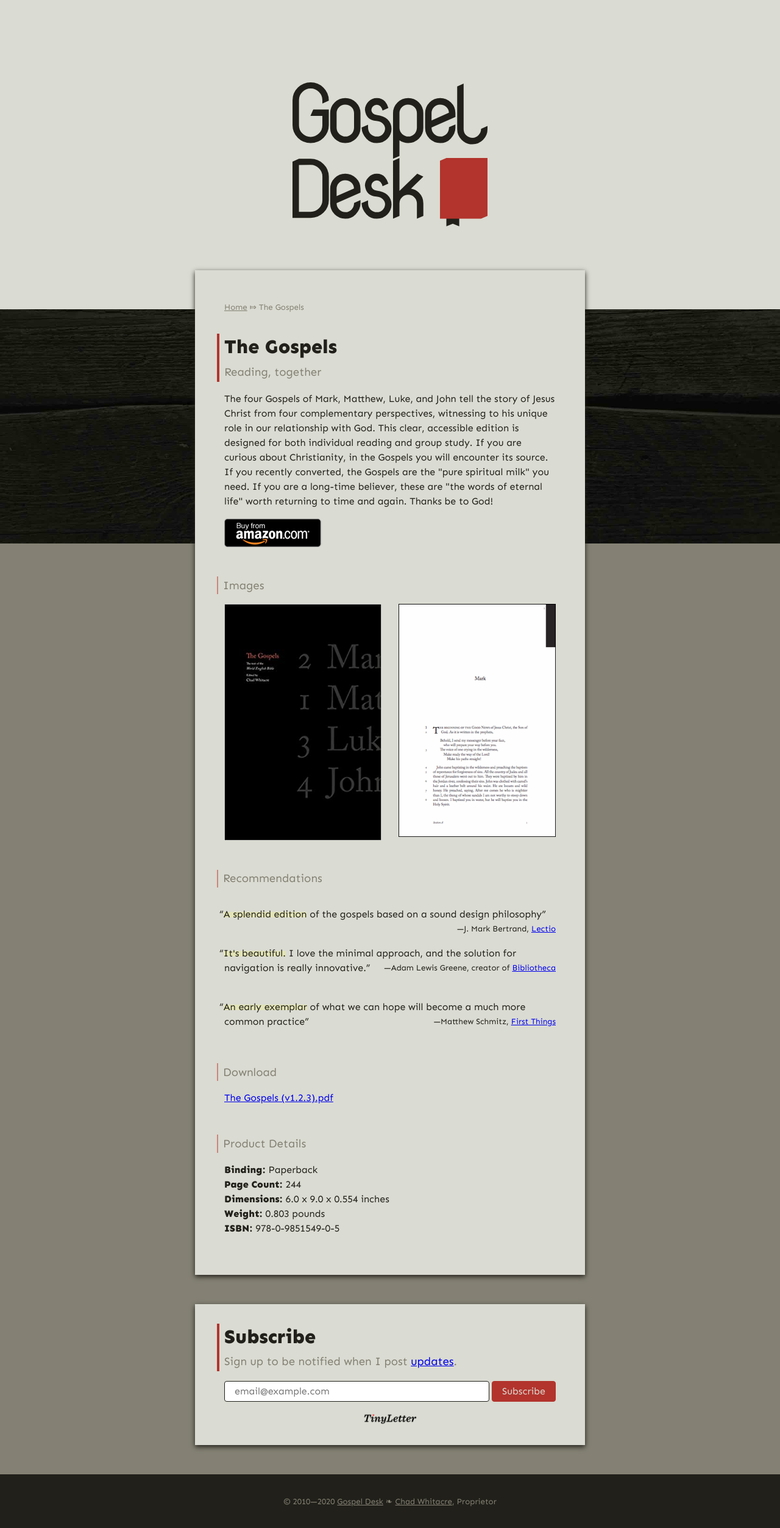
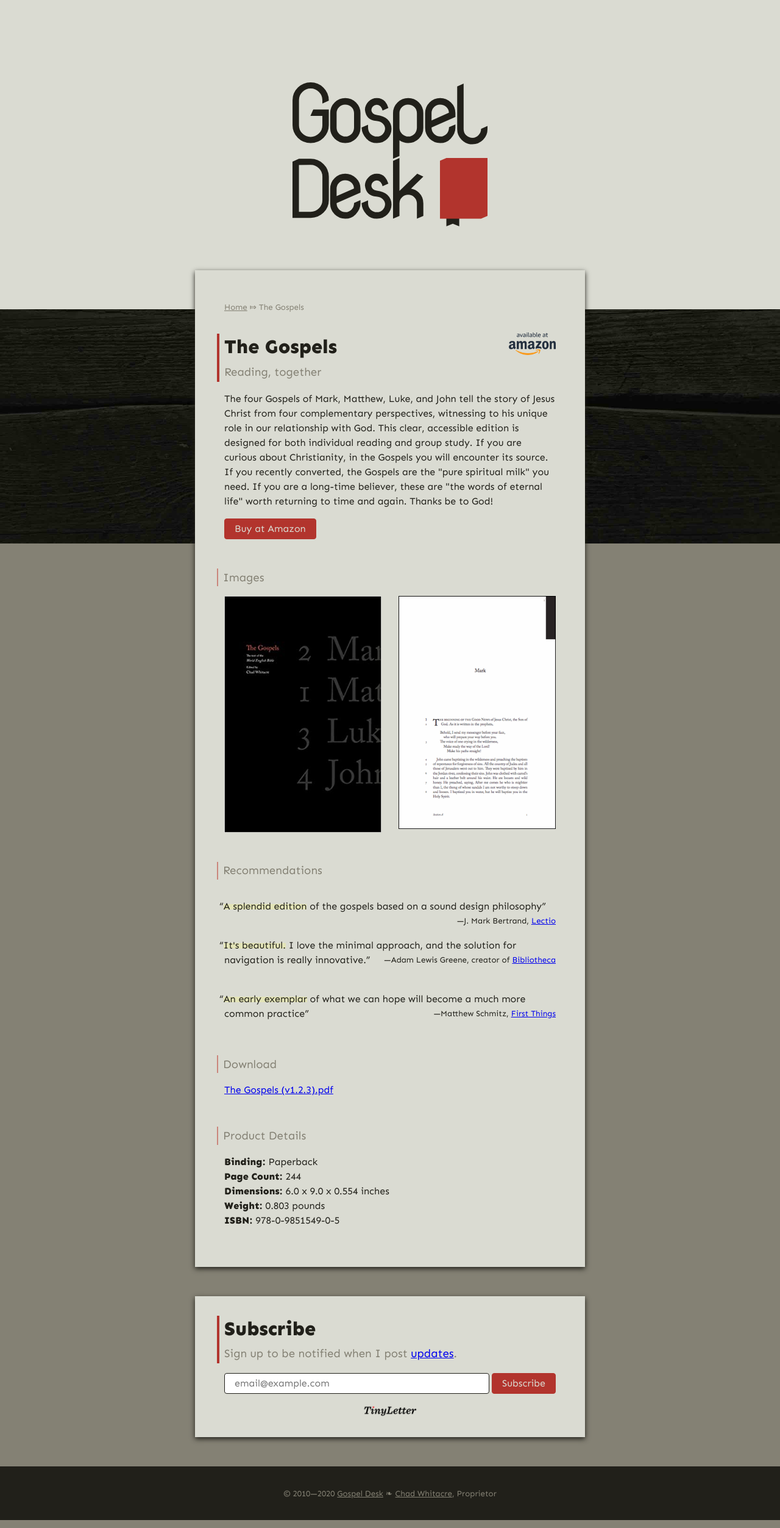
Before and after one commit to gospel-desk/www.logstown.com, a Jekyll site: the page built from the-gospels/index.html, in a window 1280 px wide. Shown: the whole page at 61% size. Built offline with Jekyll 4.4.1, drawn with Linux system fonts in a browser that asks for light colours.

Commit message:
Comply with Amazon's trademark policies

```diff
--- a/assets/styles/_roomy.scss
+++ b/assets/styles/_roomy.scss
@@ -89,6 +89,22 @@
         width: 72pt;
       }
     }
+
+    .amazon {
+      &.available-at {
+        top: 64pt;
+        right: 36pt;
+        width: 12%;
+      }
+      &.buy-at {
+        margin: 12pt 0 0;
+      }
+    }
+    &.card .amazon.available-at {
+      top: 24pt;
+      right: 36pt;
+      width: 24%;
+    }
   }
 
   .card {
--- a/assets/styles/gospeldesk.scss
+++ b/assets/styles/gospeldesk.scss
@@ -148,6 +148,7 @@ ul {
 
 .content {
   display: block;
+  position: relative;
   color: $black;
   text-decoration: none;
   background: $white;
@@ -270,6 +271,35 @@ ul {
     }
   }
 
+  button {
+    background: $red;
+    color: $white;
+    font: 12pt/18pt $Sen;
+    padding: 3pt 12pt;
+    border: 1px solid $red;
+    border-radius: 4px;
+    margin: 0;
+    cursor: pointer;
+  }
+
+  .amazon {
+    display: block;
+
+    &.available-at {
+      position: absolute;
+      top: 48pt;
+      right: 18pt;
+      width: 18%;
+    }
+    &.buy-at {
+      margin: 12pt 0 0;
+    }
+  }
+  &.card .amazon.available-at {
+    top: 12pt;
+    right: 18pt;
+  }
+
   .youtube {
     /* https://www.w3schools.com/howto/howto_css_aspect_ratio.asp */
     &.aspect-ratio-16-9 { padding-top: 56.25%; }
@@ -343,16 +373,6 @@ ul {
         border: 1px solid $black;
         background: white;
         border-radius: 4px;
-      }
-      button {
-        background: $red;
-        color: $white;
-        font: 12pt/18pt $Sen;
-        padding: 3pt 12pt;
-        border: 1px solid $red;
-        border-radius: 4px;
-        margin: 0;
-        cursor: pointer;
       }
     }
     .tinyletter img {
--- a/index.html
+++ b/index.html
@@ -18,6 +18,9 @@ html_head:
 ---
 <div class="projects">
     <a class="content card" href="/the-gospels">
+        <div class="available-at amazon">
+            <img src="/assets/images/available-at-amazon.png" title="Available at Amazon">
+        </div>
         <header>
             <h3>The Gospels</h3>
             <h4>Reading, together</h4>
--- a/the-gospels/index.html
+++ b/the-gospels/index.html
@@ -9,6 +9,13 @@ html_head:
   <meta property="og:title"       content="The Gospels">
   <meta property="og:description" content="Jesus of Nazareth&#58; Was he God? A mystic? A figment of imagination? Read the Gospels and decide for yourself.">
 ---
+
+<!-- https://sellercentral.amazon.com/gp/help/help.html?itemID=200573210 -->
+<a href="https://www.amazon.com/-/dp/098515490X?tag=gospeldesk-20"
+   alt="Click to visit Amazon" target="_blank" class="available-at amazon">
+  <img src="/assets/images/available-at-amazon.png" title="Click to visit Amazon">
+</a>
+
 <section>
 
     <p>The four Gospels of Mark, Matthew, Luke, and John tell the story of
@@ -20,9 +27,11 @@ html_head:
     you are a long-time believer, these are "the words of eternal life" worth
     returning to time and again. Thanks be to God!</p>
 
-    <a href="https://www.amazon.com/-/dp/098515490X" alt="Buy from Amazon" target="_blank">
-      <img src="buy-from-amazon.png" title="Buy from Amazon" style="width: auto">
+    <a href="https://www.amazon.com/-/dp/098515490X?tag=gospeldesk-20"
+       alt="Buy at Amazon" target="_blank" class="buy-at amazon">
+      <button>Buy at Amazon</button>
     </a>
+
 </section>
 
 <section>
```
Also changed, not shown: assets/images/available-at-amazon.png (added), the-gospels/buy-from-amazon.png (deleted).
